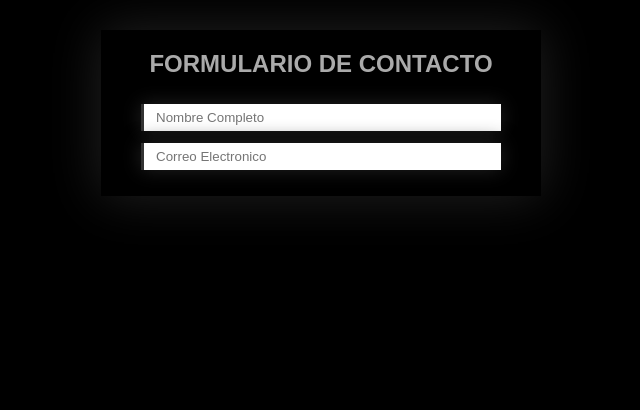
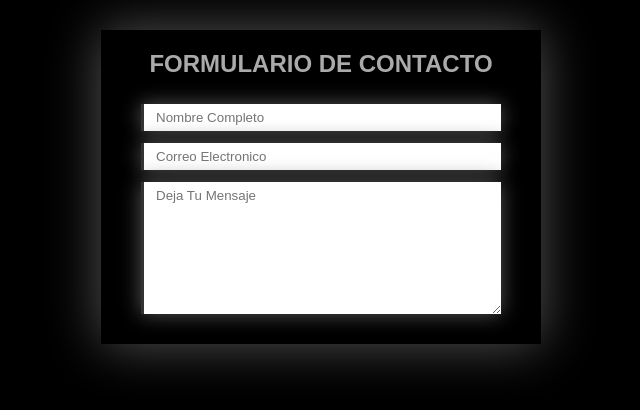
Before and after one commit to CALACA222/html-csshttps---github.com-CALACA222-https---github.com-CALACA222-html-css, a plain HTML site: page html/textarea/index.html in a window 1280 px wide. Shown: the whole page, without its empty margins (319-959 px from the left). Drawn offline with Linux system fonts and the light colour scheme.

Commit message:
textarea y como adaptarlo

```diff
--- a/html/textarea/index.html
+++ b/html/textarea/index.html
@@ -15,6 +15,9 @@
     <div class="form-input">
       <input type="email" placeholder="Correo Electronico">
     </div>
+    <div class="form-input">
+      <textarea rows="8" placeholder="Deja Tu Mensaje" maxlength="100"></textarea>
+    </div>
   </form>
 </body>
 </html>
--- a/html/textarea/style.css
+++ b/html/textarea/style.css
@@ -3,6 +3,15 @@ body {
   font-family: sans-serif;
   color: #aaa;
   background: #000;
+}
+form {
+  background-color: transparent;
+  padding: 20px;
+  max-width: 400px;
+  margin: auto;
+  box-shadow: 0px 0px 50px #555;
+  margin-top: 30px;
+  font-size: 16px;
 }
 h2 {
   text-align: center;
@@ -11,22 +20,21 @@ h2 {
   margin-bottom: 20px;
   text-transform: uppercase;
 }
-form {
-  background-color: transparent;
-  padding: 20px;
-  max-width: 400px;
-  margin: auto;
-  box-shadow: 0px 0px 50px #222;
-  margin-top: 30px;
-}
 .form-input {
   padding: 6px 20px;
 }
-input {
+input, textarea {
   width: 100%;
   box-sizing: border-box;
   padding: 6px 12px;
   border: none;
   border-left: 3px solid #333;
-  box-shadow:0px 0px 20px #222;
+  box-shadow:0px 0px 20px #555;
 }
+textarea {
+  min-width: 100%;
+  resize: vertical;
+  min-height: 120px;
+  max-height: 200px;
+  font-family: sans-serif;
+}
```
